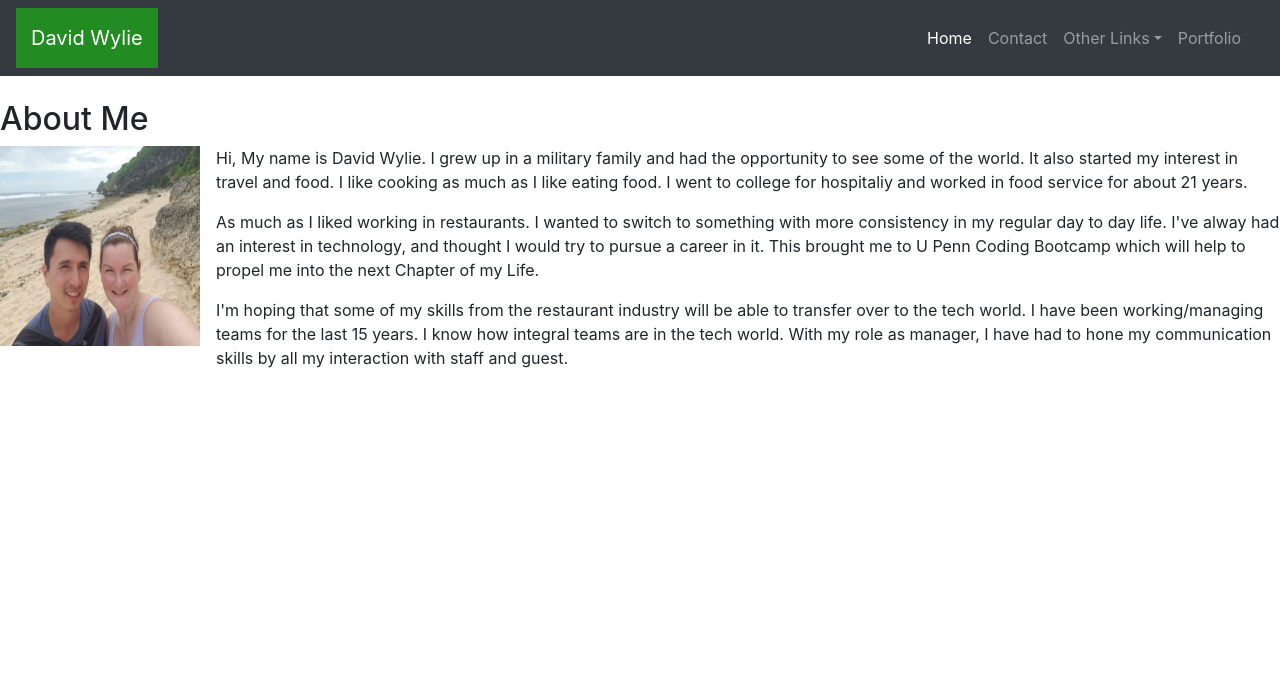
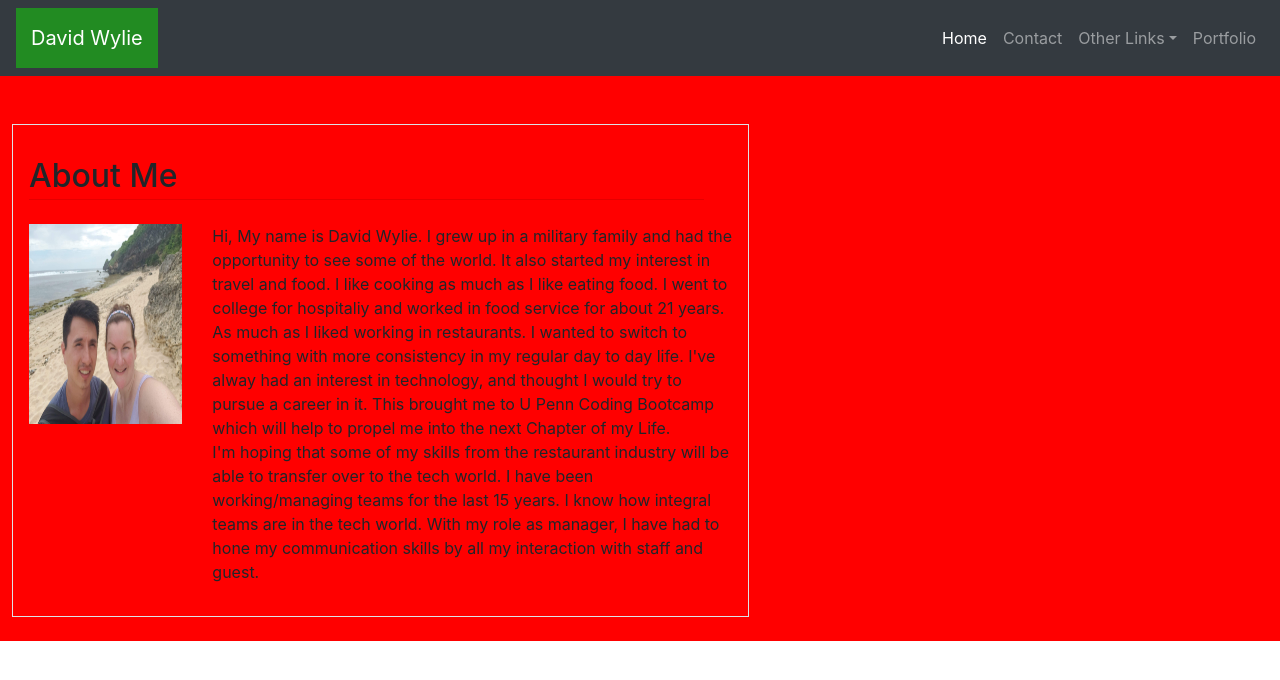
Before and after one commit to wyliedavid1984/portfolio_with_bootstrap, a plain HTML site: page index.html in a window 1280 px wide. Drawn offline with nearby package versions, Linux system fonts and the light colour scheme.

Commit message:
Have basic layout for all html pages

```diff
--- a/assets/css/global.css
+++ b/assets/css/global.css
@@ -3,6 +3,14 @@
     background-color: forestgreen;
 }
 
-.links {
-    margin-right: 15px;
+main {
+    background: red;
+    margin: 0 20 0 20;
 }
+
+.border{
+    border: 2px solid lightgray;
+}
+hr {
+    color: black;
+}
--- a/index.html
+++ b/index.html
@@ -4,14 +4,16 @@
 <head>
     <meta charset="UTF-8">
     <meta name="viewport" content="width=device-width, initial-scale=1.0">
+    <!-- Bootstrap CDN CSS -->
     <link rel="stylesheet" href="https://cdn.jsdelivr.net/npm/bootstrap@4.5.3/dist/css/bootstrap.min.css"
         integrity="sha384-TX8t27EcRE3e/ihU7zmQxVncDAy5uIKz4rEkgIXeMed4M0jlfIDPvg6uqKI2xXr2" crossorigin="anonymous">
+      <!-- Personal CSS -->
     <link rel="stylesheet" href="assets/css/global.css">
     <link rel="stylesheet" href="assets/css/index.css">
     <title>David Wylie</title>
 </head>
 <header>
-    <nav class="navbar navbar-expand-md navbar-dark bg-dark mb-4">
+    <nav class="navbar navbar-expand-md navbar-dark bg-dark pb-2">
         <a class="navbar-brand name" href="#">David Wylie</a>
         <button class="navbar-toggler" type="button" data-toggle="collapse" data-target="#navbarCollapse"
             aria-controls="navbarCollapse" aria-expanded="false" aria-label="Toggle navigation">
@@ -31,7 +33,8 @@
                     <div class="dropdown-menu drop">
                         <a class="dropdown-item" href="https://github.com/wyliedavid1984">GitHub</a>
                         <a class="dropdown-item" href="https://www.linkedin.com/in/david-wylie-1826b41b8/">LinkedIn</a>
-                        <a class="dropdown-item" href="https://stackoverflow.com/users/14358043/david-wylie">Stack Overflow</a>
+                        <a class="dropdown-item" href="https://stackoverflow.com/users/14358043/david-wylie">Stack
+                            Overflow</a>
                     </div>
                 </li>
                 <li class="nav-item">
@@ -43,39 +46,33 @@
 </header>
 
 <body>
-    <main class="bg=light">
-        <h2>About Me</h2>
+    <main class="p-2 pb-4 pt-5">
+            <section class="container border p-3 mx-sm-1 col-md-7">
+                <h2 class="pt-3 mb-1">About Me</h2>
+                <hr class="ml-0 pb-2 pt-0 mt-1 col-11">
+                <section class="row">
+                    <img src="assets/images/proPic.jpg" class=" col-sm-3" width="200px" height="200px"
+                        alt="Man and Woman(the Wylie's) on the beach">
+                    <section class="col-sm-9">
+                        <p class="">
+                            Hi, My name is David Wylie. I grew up in a military family and had the opportunity to see
+                            some of the world.  It also started my interest in travel and food. I like cooking as much as I like eating food. I went to
+                            college for hospitaliy and worked in food service for about 21 years.
+                            <br />
+                            As much as I liked working in restaurants. I wanted to switch to something with more
+                            consistency in my regular day to day life. I've alway had an interest in technology, and thought I would try
+                            to pursue a career in it. This brought me to U Penn Coding Bootcamp which will help to propel me into the next Chapter of my Life.
+                            <br />
+                            I'm hoping that some of my skills from the restaurant industry will be able to transfer over
+                            to the tech world. I have been working/managing teams for the last 15 years. I know how integral teams
+                            are in the tech world. With my role as manager, I have had to hone my communication skills by all my
+                            interaction with staff and guest.
+                        </p>
+                    </section>
+                </section>
+            </section>
+    </main>
 
-        <section class="media conatiner-fluid d-flex">
-            <img src="assets/images/proPic.jpg"
-                class="align-self-start mr-3" width="200px" height="200px" alt="...">
-            <section class="media-body">
-                <p class="d-flex flex-wrap">
-                    Hi, My name is David Wylie. I grew up in a military family and had the opportunity to see some of the
-                    world.
-                    It also started my interest in travel and food. I like cooking as much as I like eating food. I went to
-                    college for hospitaliy and worked in food service for about 21 years.
-                </p>
-                <p class="d-flex flex-wrap">
-                    As much as I liked working in restaurants. I wanted to switch to something with more consistency in my
-                    regular day to day life. I've alway had an interest in technology, and thought I would try to pursue a
-                    career in it. This brought me to U Penn Coding Bootcamp which will help to propel me into the next
-                    Chapter
-                    of my Life.
-                </p>
-                <p class="float-left">
-                    I'm hoping that some of my skills from the restaurant industry will be able to transfer over to the tech
-                    world. I have been working/managing teams for the last 15 years. I know how integral teams are in the
-                    tech world. With my role as manager, I have had to hone my communication skills by all my interaction
-                    with staff and guest.
-                </p>
-            </section>
-        </section>
-    </main>
-    <section>
-
-
-    </section>
     <!-- Bootstraps JS -->
     <script src="https://code.jquery.com/jquery-3.5.1.slim.min.js"
         integrity="sha384-DfXdz2htPH0lsSSs5nCTpuj/zy4C+OGpamoFVy38MVBnE+IbbVYUew+OrCXaRkfj" crossorigin="anonymous">
```
Also changed, not shown: contact.html (+12 -20 lines), portfolio.html (+34 -12 lines).
